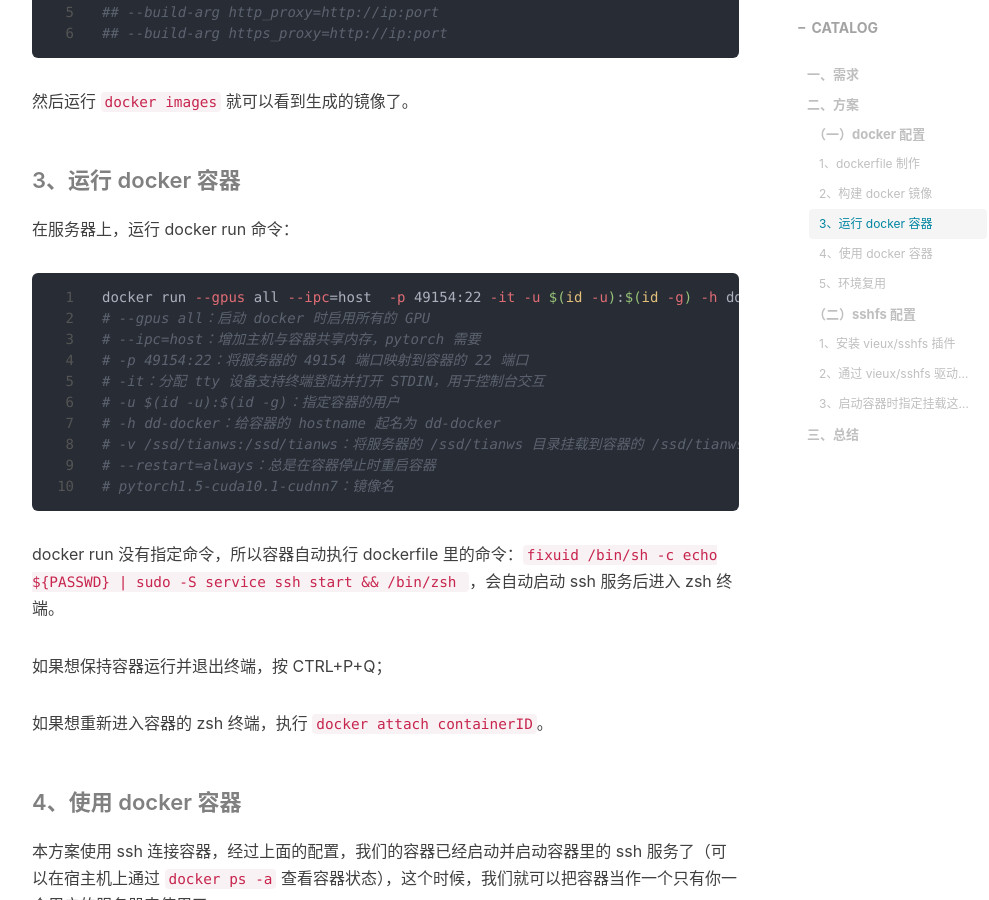
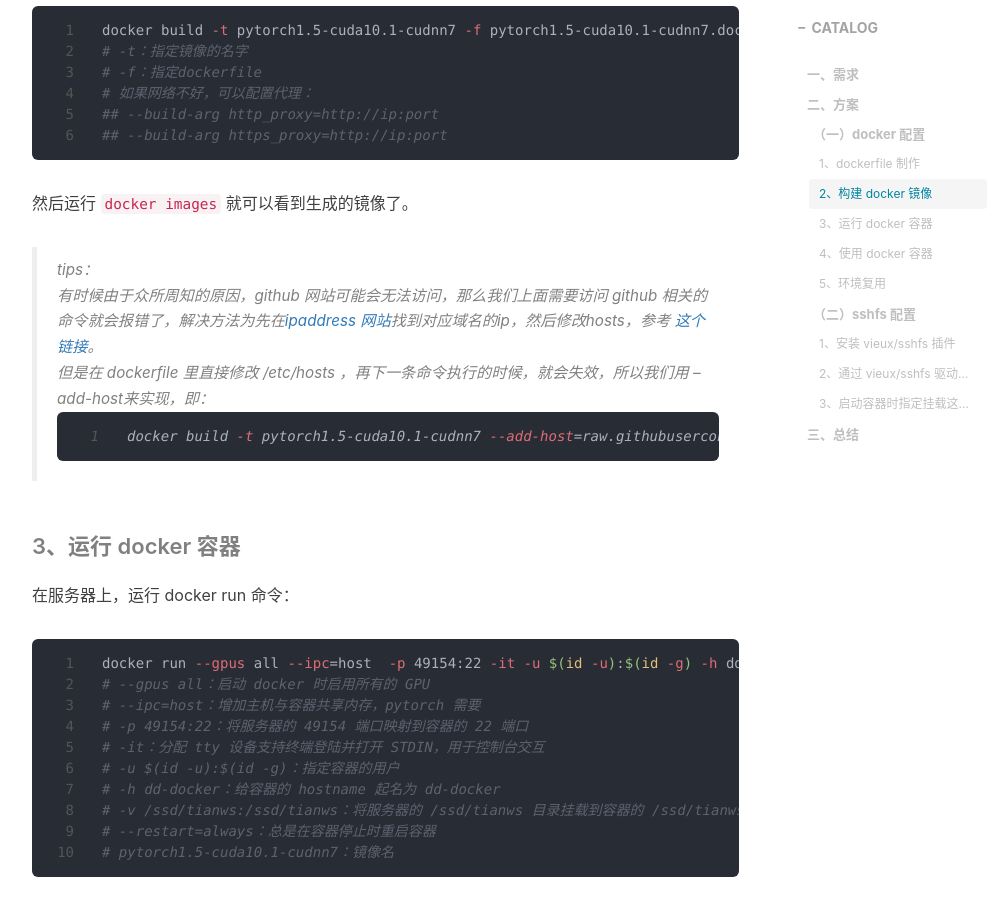
Before and after one commit to tianws/tianws.github.io, a Jekyll site: the page built from _posts/2020-06-02-dltoolkit1-docker&sshfs.markdown, in a window 1280 px wide and 900 px high, scrolled down 6853 px. Shown: the whole window, without its empty margins (233-1222 px from the left). Built offline with Jekyll 4.4.1, drawn with Linux system fonts in a browser that asks for light colours; nearby versions of some CDN libraries; comment, search, counter and statistics services are not loaded; some of the changed text lies outside the part shown.

Commit message:
修改补充文章

````diff
--- a/_posts/2019-04-03-software-ubuntu.markdown
+++ b/_posts/2019-04-03-software-ubuntu.markdown
@@ -203,6 +203,8 @@ sudo aptitude install chrome-gnome-shell
 - 坚果云：同步盘（18.04 采用源码安装才安装成功，要显示图标需要安装 topicons plus 插件，[参考官网回复](http://help.jianguoyun.com/?p=4793)）
 
 - MEGA：同步盘
+
+- understand：看代码工具（[注册破解](https://www.macxin.com/archives/10419.html)）
 
 #### 2、命令行软件
 
--- a/_posts/2020-06-02-dltoolkit1-docker&sshfs.markdown
+++ b/_posts/2020-06-02-dltoolkit1-docker&sshfs.markdown
@@ -80,6 +80,10 @@ RUN sed -i s@/archive.ubuntu.com/@/mirrors.aliyun.com/@g /etc/apt/sources.list &
 ```
 
 这样我们的 apt、conda 和 pip 就可以很快了。
+
+> tips：
+>
+> 也可以用 [oh-my-tuna](https://tuna.moe/oh-my-tuna/) 项目自动配置代理。
 
 **（3）开启终端色彩**
 
@@ -223,6 +227,20 @@ docker build -t pytorch1.5-cuda10.1-cudnn7 -f pytorch1.5-cuda10.1-cudnn7.dockerf
 ```
 
 然后运行 `docker images` 就可以看到生成的镜像了。
+
+> tips：
+>
+> 有时候由于众所周知的原因，github 网站可能会无法访问，那么我们上面需要访问 github 相关的命令就会报错了，解决方法为先在[ipaddress 网站](https://www.ipaddress.com/)找到对应域名的ip，然后修改hosts，参考 [这个链接](https://github.com/hawtim/blog/issues/10)。
+>
+> 但是在 dockerfile 里直接修改 /etc/hosts ，再下一条命令执行的时候，就会失效，所以我们用 --add-host来实现，即：
+>
+> ```bash
+> docker build -t pytorch1.5-cuda10.1-cudnn7 --add-host=raw.githubusercontent.com:199.232.96.133 --add-host=raw.github.com:199.232.96.133 -f pytorch1.5-cuda10.1-cudnn7.dockerfile .
+> ```
+>
+>
+
+
 
 #### 3、运行 docker 容器
 
````
